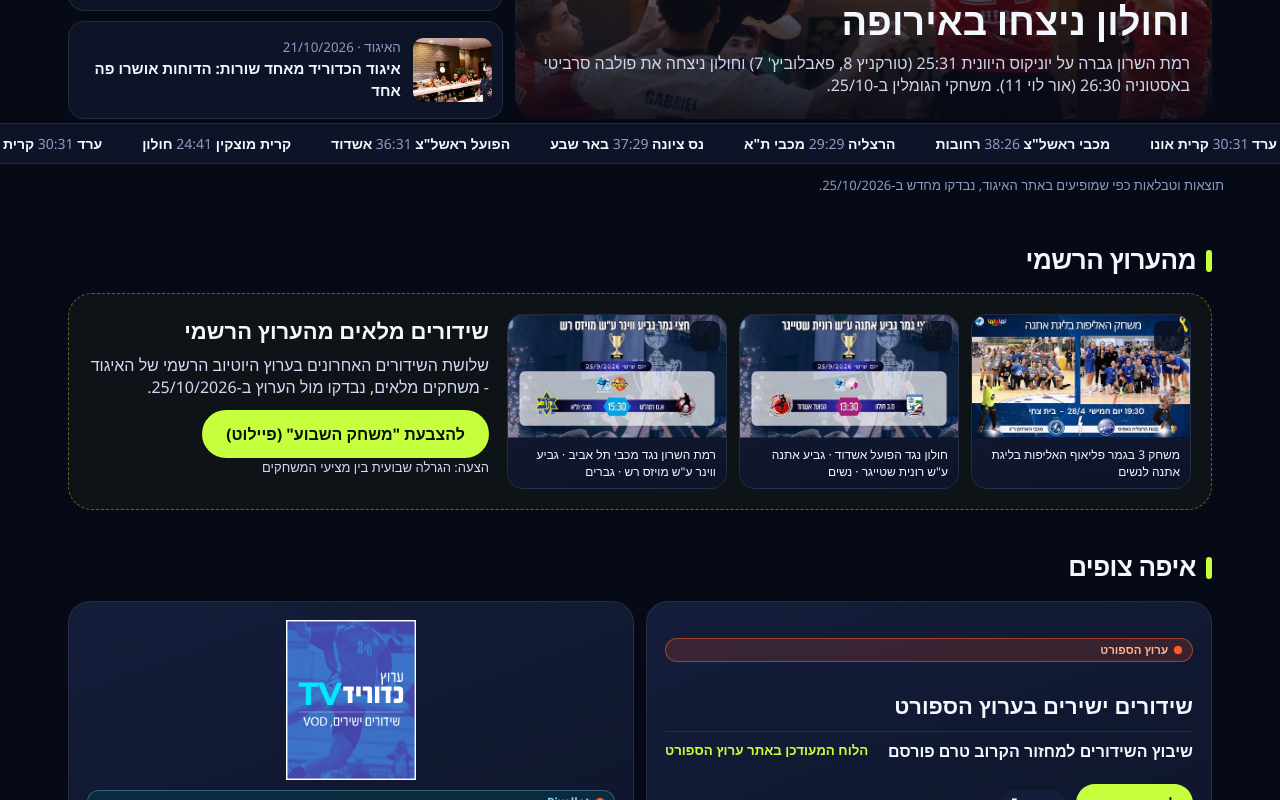
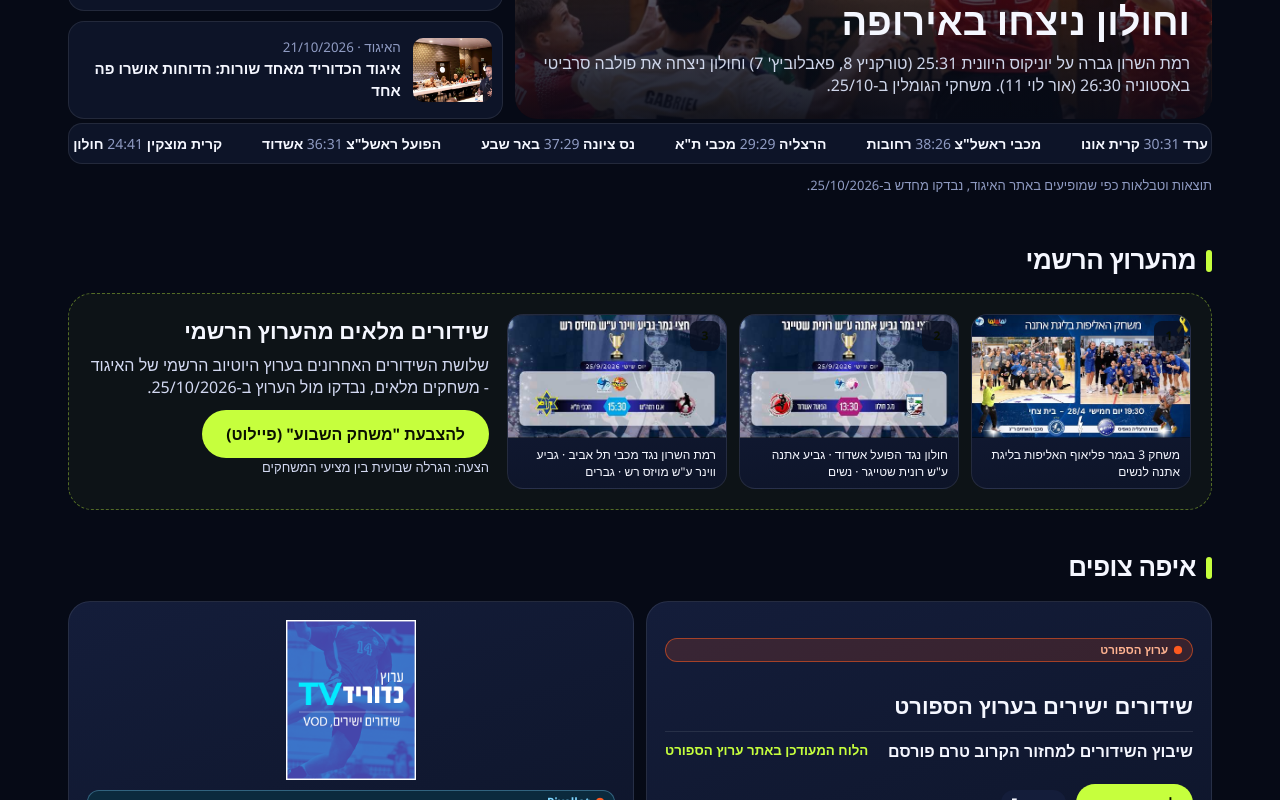
Before and after one commit to ariknoyman/handball-pilot, a React (Vite) app: page / in a window 1280 px wide. Shown: the part 1200-2000 px from the top of the page. Built offline with nearby package versions, Linux system fonts and the light colour scheme; a web font is replaced by a local one.

Commit message:
Sync site source to gen64: results ticker to content width, hide upcoming-games rail scrollbar

```diff
--- a/src/App.tsx
+++ b/src/App.tsx
@@ -595,7 +595,7 @@
       <div className="v1n-grid"><a className="v1n-lead" href={lead.url} style={{ backgroundImage: `linear-gradient(180deg,rgba(6,10,22,.1),rgba(6,10,22,.92)),url(${imgs[lead.img]})` }}><span className="kick">{lead.tag} · {lead.date}</span><h2>{lead.title}</h2><p>{lead.teaser}</p></a>
       <div className="v1n-side">{news.slice(1, 5).map(n => <a key={n.id} href={n.url}><span className="v1n-thumb"><img src={imgs[n.img]} alt="" /></span><div><small>{n.tag} · {n.date}</small><b>{n.title}</b></div></a>)}</div></div></section>
     <Ticker />
-    <p className="note" style={{padding: '12px 16px'}}>תוצאות וטבלאות כפי שמופיעים באתר האיגוד, נבדקו מחדש ב-25/10/2026.</p>
+    <p className="note">תוצאות וטבלאות כפי שמופיעים באתר האיגוד, נבדקו מחדש ב-25/10/2026.</p>
     <GoalOfWeek />
     <Broadcast />
     <div className="duo">
--- a/src/style.css
+++ b/src/style.css
@@ -89,7 +89,8 @@
 .mc-grid.one-row { display: flex; overflow-x: auto; padding-bottom: 4px; scrollbar-width: thin; }
 .duo { display: grid; gap: 12px; max-width: 1200px; margin-inline: auto; width: 100%; }
 @media (min-width: 900px) { .duo { grid-template-columns: 1.15fr 1fr; align-items: stretch; } .duo .sec { display: flex; flex-direction: column; } }
-.vx > .note { max-width: 1200px; margin-inline: auto; width: 100%; }
+.vx > .note { max-width: 1200px; margin-inline: auto; width: 100%; padding: 12px 16px; box-sizing: border-box; }
+@media (min-width: 960px) { .vx > .note { padding-inline: 28px; } }
 .duo .lt-wrap { flex: 1; display: flex; flex-direction: column; }
 .duo .lt { flex: 1; display: flex; flex-direction: column; }
 .duo .lt .lt-r { flex: 1 1 0; }
@@ -306,7 +307,8 @@
 
 /* ===== tournament variants ===== */
 .vx { min-height: 60vh; }
-.tk { overflow: hidden; border-block: 1px solid var(--line); background: var(--s1); } .tk-in { display: flex; gap: 40px; width: max-content; padding: 10px 0; animation: tk 40s linear infinite; font-size: 14px; color: var(--mut); } .tk-in b { color: var(--ink); } @keyframes tk { to { transform: translateX(50%); } }
+.tk { overflow: hidden; border: 1px solid var(--line); border-radius: 14px; background: var(--s1); max-width: 1168px; margin-inline: auto; width: calc(100% - 32px); box-sizing: border-box; }
+@media (min-width: 960px) { .tk { max-width: 1144px; } } .tk-in { display: flex; gap: 40px; width: max-content; padding: 10px 0; animation: tk 40s linear infinite; font-size: 14px; color: var(--mut); } .tk-in b { color: var(--ink); } @keyframes tk { to { transform: translateX(50%); } }
 .mf { display: grid; grid-template-columns: auto 1fr auto 1fr auto; align-items: center; gap: 10px; padding: 8px 0; } .mf b { font-size: 15px; } .mf b:nth-of-type(2) { text-align: start; } .mf time { font-weight: 900; font-size: 20px; text-align: center; display: grid; } .mf time small { font-size: 11px; color: var(--mut); font-weight: 500; } .mf.big { gap: 16px; } .mf.big b { font-size: 24px; font-weight: 800; } .mf.big time { font-size: 44px; }
 .vsoc { display: inline-flex; gap: 6px; } .vsoc a { width: 30px; height: 30px; border-radius: 50%; display: grid; place-items: center; background: rgba(255,255,255,.14); } .vsoc svg { width: 15px; height: 15px; } .vsoc em { font-size: 11px; font-style: normal; opacity: .7; }
 /* v1 */
@@ -336,7 +338,7 @@
 .vnav { display: flex; gap: 8px; align-items: center; padding: 6px 14px; background: #000; font-size: 12px; overflow-x: auto; } .vnav span { color: var(--mut); } .vnav a { padding: 3px 10px; border: 1px solid var(--line); border-radius: 99px; color: var(--lime); }
 .mf .crest { flex: none; } .v6-card .mf { width: 100%; } .v6-card .mf.big b { font-size: 20px; }
 
-.v1-rail { display: flex; gap: 10px; overflow-x: auto; max-width: 1100px; width: 100%; padding: 6px 2px 10px; scrollbar-width: thin; }
+.v1-rail { display: flex; gap: 10px; overflow-x: auto; max-width: 1100px; width: 100%; padding: 6px 2px 10px; scrollbar-width: none; } .v1-rail::-webkit-scrollbar { display: none; }
 .v1-ch { flex: none; min-width: 158px; display: grid; gap: 8px; text-align: start; padding: 12px 14px; border-radius: 16px; background: rgba(13,20,40,.72); border: 1px solid var(--line); backdrop-filter: blur(8px); position: relative; transition: transform .2s, border-color .2s, box-shadow .2s; }
 .v1-ch:hover { transform: translateY(-2px); border-color: rgba(198,255,61,.4); }
 .v1-ch.on { border-color: var(--lime); box-shadow: 0 8px 22px rgba(198,255,61,.14); }
```
